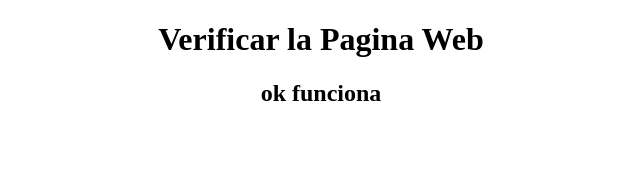
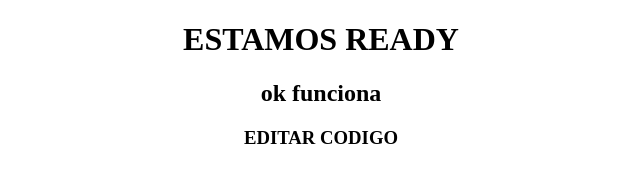
Before and after one commit to lococanepa/proyectoonline, a plain HTML site: page index.html in a window 1280 px wide. Shown: the whole page, without its empty margins (319-959 px from the left). Drawn offline with Linux system fonts and the light colour scheme.

Commit message:
Update index.html

```diff
--- a/index.html
+++ b/index.html
@@ -5,11 +5,12 @@
 </head>
 <body>
 	<center>
-		<h1>Verificar la Pagina Web
+		<h1>ESTAMOS READY
 		</h1>
 	</center>
 	<center>
 		<h2>ok funciona</h2>
+		<h3>EDITAR CODIGO</h3>
 	</center>
 
 </body>
```
